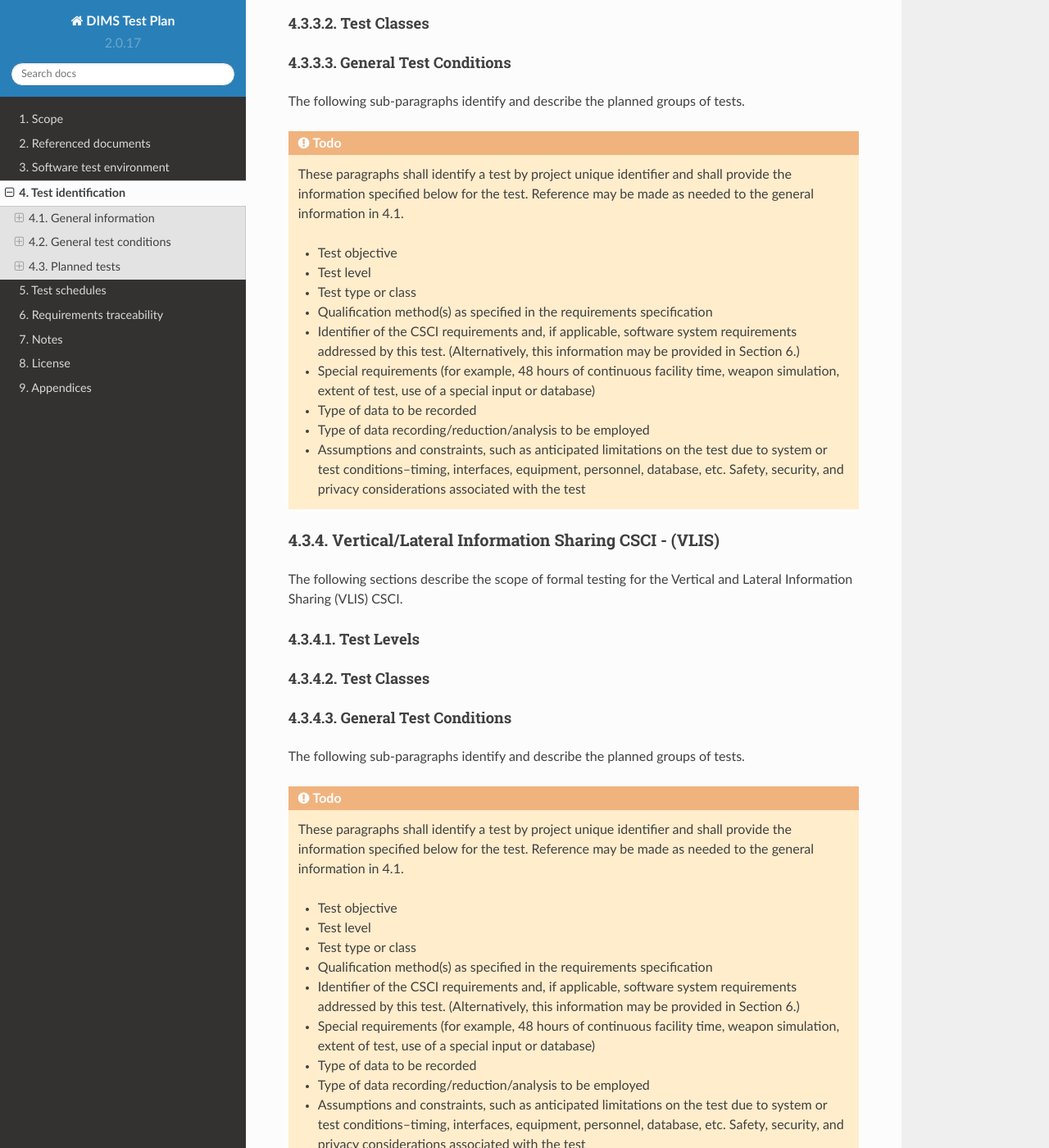
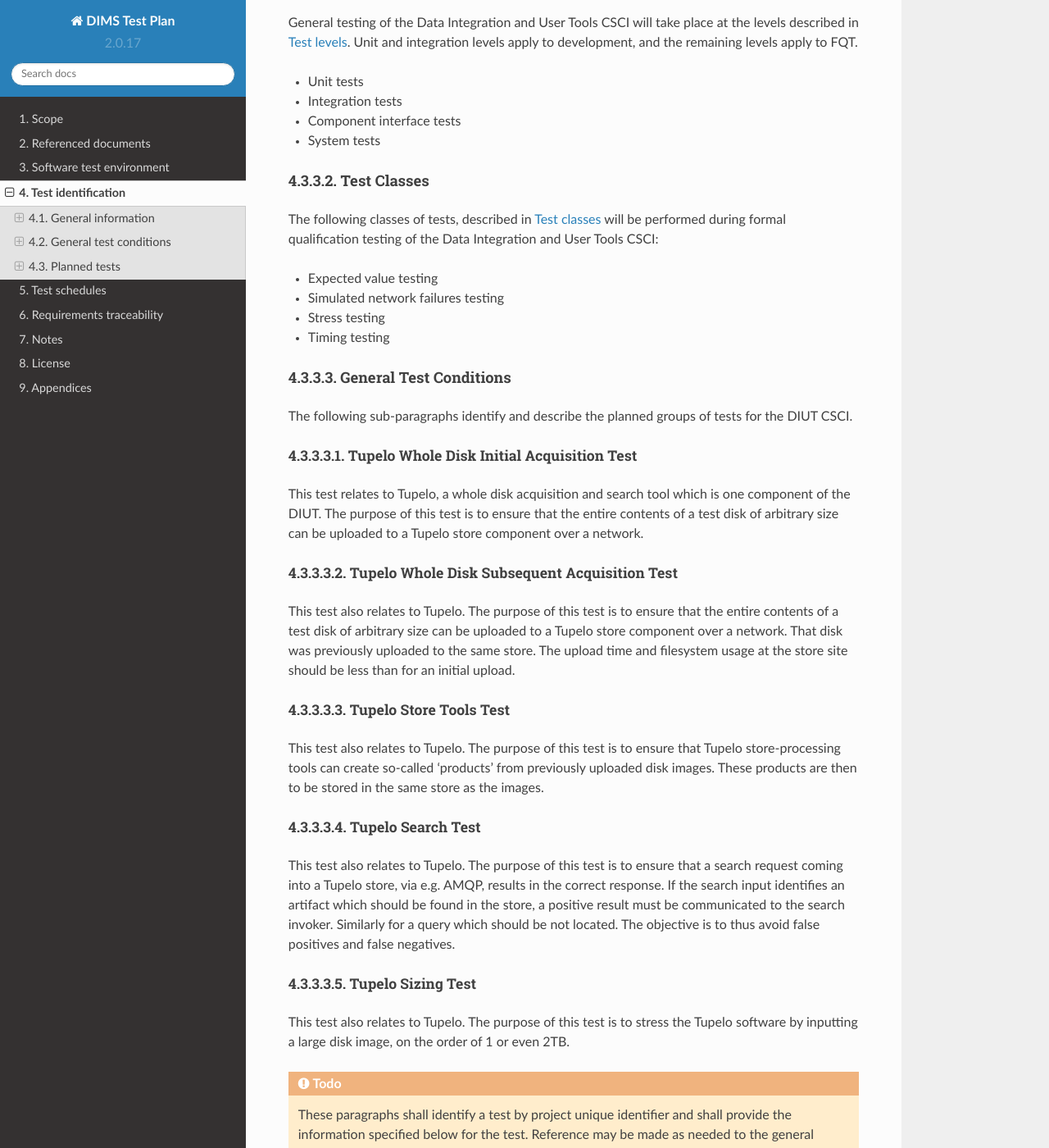
Before and after one commit to uw-dims/dims-tp, a Sphinx documentation site: the page built from source/testidentification.rst, in a window 1280 px wide and 1400 px high, scrolled down 5169 px. Shown: the whole window at 82% size. Built offline with Sphinx 7.4.7 and the Read the Docs theme 2.0.0, drawn with Linux system fonts in a browser that asks for light colours.

Commit message:
Filled in DIUT tests with 5 tupelo tests

```diff
--- a/source/testidentification.rst
+++ b/source/testidentification.rst
@@ -317,17 +317,91 @@ Integration and User Tools (DIUT) CSCI.
 Test Levels
 ^^^^^^^^^^^
 
+General testing of the Data Integration and User Tools CSCI will take
+place at the levels described in :ref:`testlevels`. Unit and
+integration levels apply to development, and the remaining levels
+apply to FQT.
+
+* Unit tests
+* Integration tests
+* Component interface tests
+* System tests
+
 .. _diutclasses:
 
 Test Classes
 ^^^^^^^^^^^^
+
+The following classes of tests, described in :ref:`testclasses` will be
+performed during formal qualification testing of the Data Integration
+and User Tools CSCI:
+
+* Expected value testing
+* Simulated network failures testing
+* Stress testing
+* Timing testing
+
 
 .. _diutconditions:
 
 General Test Conditions
 ^^^^^^^^^^^^^^^^^^^^^^^
 
-The following sub-paragraphs identify and describe the planned groups of tests.
+The following sub-paragraphs identify and describe the planned groups
+of tests for the DIUT CSCI.
+
+.. _dwauserinterface:
+
+Tupelo Whole Disk Initial Acquisition Test
+""""""""""""""""""""""""""""""""""""""""""
+
+This test relates to Tupelo, a whole disk acquisition and search tool
+which is one component of the DIUT. The purpose of this test is to
+ensure that the entire contents of a test disk of arbitrary size can
+be uploaded to a Tupelo store component over a network.
+
+
+
+
+Tupelo Whole Disk Subsequent Acquisition Test
+"""""""""""""""""""""""""""""""""""""""""""""
+
+This test also relates to Tupelo. The purpose of this test is to
+ensure that the entire contents of a test disk of arbitrary size can
+be uploaded to a Tupelo store component over a network.  That disk was
+previously uploaded to the same store.  The upload time and filesystem
+usage at the store site should be less than for an initial upload.
+
+
+
+Tupelo Store Tools Test
+"""""""""""""""""""""""
+
+This test also relates to Tupelo. The purpose of this test is to
+ensure that Tupelo store-processing tools can create so-called
+'products' from previously uploaded disk images.  These products are
+then to be stored in the same store as the images.
+
+
+
+Tupelo Search Test
+""""""""""""""""""
+
+This test also relates to Tupelo. The purpose of this test is to
+ensure that a search request coming into a Tupelo store, via
+e.g. AMQP, results in the correct response.  If the search input
+identifies an artifact which should be found in the store, a positive
+result must be communicated to the search invoker.  Similarly for a
+query which should be not located.  The objective is to thus avoid
+false positives and false negatives.
+
+Tupelo Sizing Test
+""""""""""""""""""
+
+This test also relates to Tupelo. The purpose of this test is to
+stress the Tupelo software by inputting a large disk image, on the
+order of 1 or even 2TB.
+
 
 .. todo::
 
```
